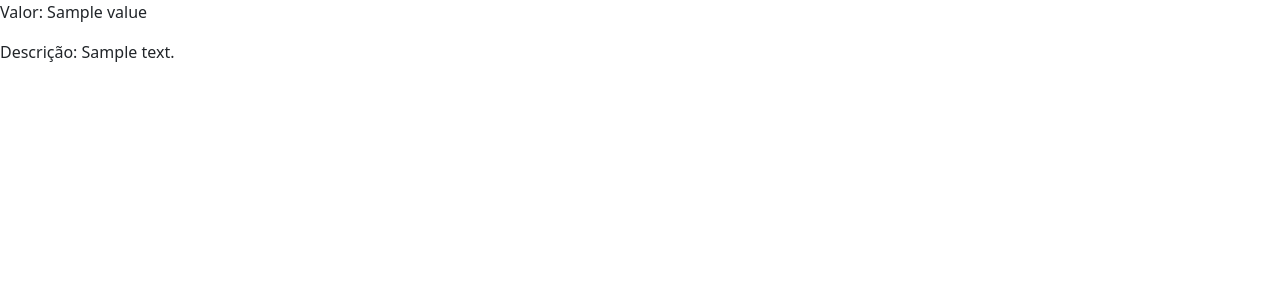
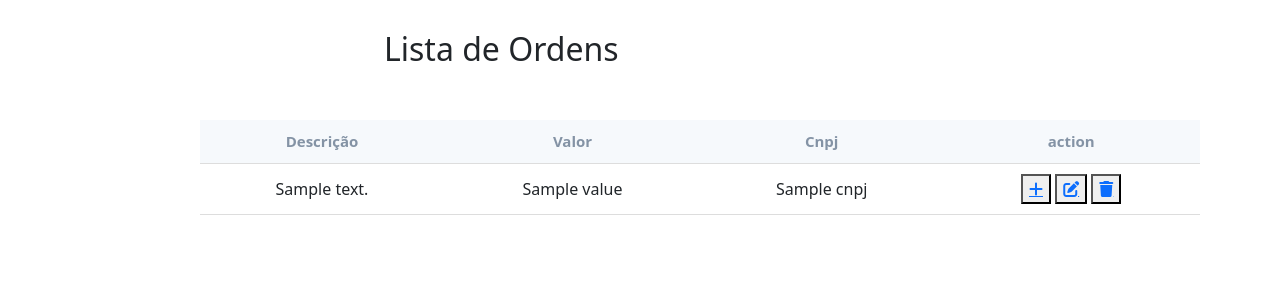
Before and after one commit to Rubensrvsc/desafio-plano, a CodeIgniter 4 app: template app/Views/index.php in a window 1280 px wide. Shown: the top 300 px of the page. Run offline with PHP 8.4 and a stand-in for CodeIgniter, Linux system fonts and the light colour scheme; the template is opened without the code that fills it: most values are stand-ins (such as "Sample title", 1, 10 or a date in 2020); some libraries are stand-ins or nearby versions.

Commit message:
style: refactor style of index page

```diff
--- a/app/Views/index.php
+++ b/app/Views/index.php
@@ -4,7 +4,9 @@
     <meta charset="UTF-8">
     <meta http-equiv="X-UA-Compatible" content="IE=edge">
     <meta name="viewport" content="width=device-width, initial-scale=1.0">
+    <link rel="stylesheet" href="https://cdnjs.cloudflare.com/ajax/libs/font-awesome/6.2.0/css/all.min.css">
     <link href="https://cdn.jsdelivr.net/npm/bootstrap@5.2.2/dist/css/bootstrap.min.css" rel="stylesheet" integrity="sha384-Zenh87qX5JnK2Jl0vWa8Ck2rdkQ2Bzep5IDxbcnCeuOxjzrPF/et3URy9Bv1WTRi" crossorigin="anonymous">
+    <link rel="stylesheet" href="/css/index.css">
     <title>Document</title>
 </head>
 <body>
@@ -20,9 +22,42 @@
     }
     ?>
 
-    <?php foreach($listOrders as $order): ?>
-        <p>Valor: <?= $order['value'] ?></p>
-        <p>Descrição: <?= $order['description'] ?></p>
-    <?php endforeach; ?>
+
+    <div class="h2">
+    <h2>Lista de Ordens</h2>
+  </div>
+  <div class="table_section">
+    <table>
+      <thead>
+        <tr>
+          <th>Descrição</th>
+          <th>Valor</th>
+          <th>Cnpj</th>
+          <th>action</th>
+        </tr>
+      </thead>
+      <?php foreach($listOrders as $order): ?>
+      <tbody>
+        <tr>
+          <td><?= $order['description'] ?></td>
+          <td><?= $order['value'] ?></td>
+          <td><?= $order['cnpj'] ?></td>
+          <td>
+            <button>
+              <a href="<?php echo base_url('order') ?>" class="fa-solid fa-plus"></a>
+            </button>
+            <button>
+              <a href="<?php echo base_url('order/edit/'.$order['id']) ?>" class="fa-solid fa-pen-to-square"></a>
+            </button>
+            <button>
+              <a  onclick="return confirm('Deseja deletar essa ordem')"
+              href="<?php echo base_url('order/delete/'.$order['id']) ?>" class="fa-solid fa-trash"></a>
+            </button>
+          </td>
+        </tr>
+      </tbody>
+      <?php endforeach; ?>
+    </table>
+  </div>
 </body>
 </html>
--- /dev/null
+++ b/public/css/index.css
@@ -0,0 +1,44 @@
+.h2{
+    position: absolute;
+    left: 30%;
+    top: 30px;
+}
+
+::placeholder{
+    color: #0298cf;
+}
+
+.table_section{
+    height: 650px;
+    overflow: auto;
+}
+
+table{
+    position: relative;
+    table-layout: fixed;
+    min-width: 1000px;
+    border-collapse: collapse;
+    left: 200px;
+    top: 120px;
+}
+
+thead th{
+    position: sticky;
+    top: 0;
+    background-color: #f6f9fc;
+    color: #8493a5;
+    font-size: 15px;
+}
+
+th, td{
+    border-bottom: 1px solid #dddddd;
+    padding: 10px 20px;
+    word-break: break-all;
+    text-align: center;
+}
+
+tr:hover td{
+    color: #0298cf;
+    cursor: pointer;
+    background-color: #f6f9fc;
+}
```
